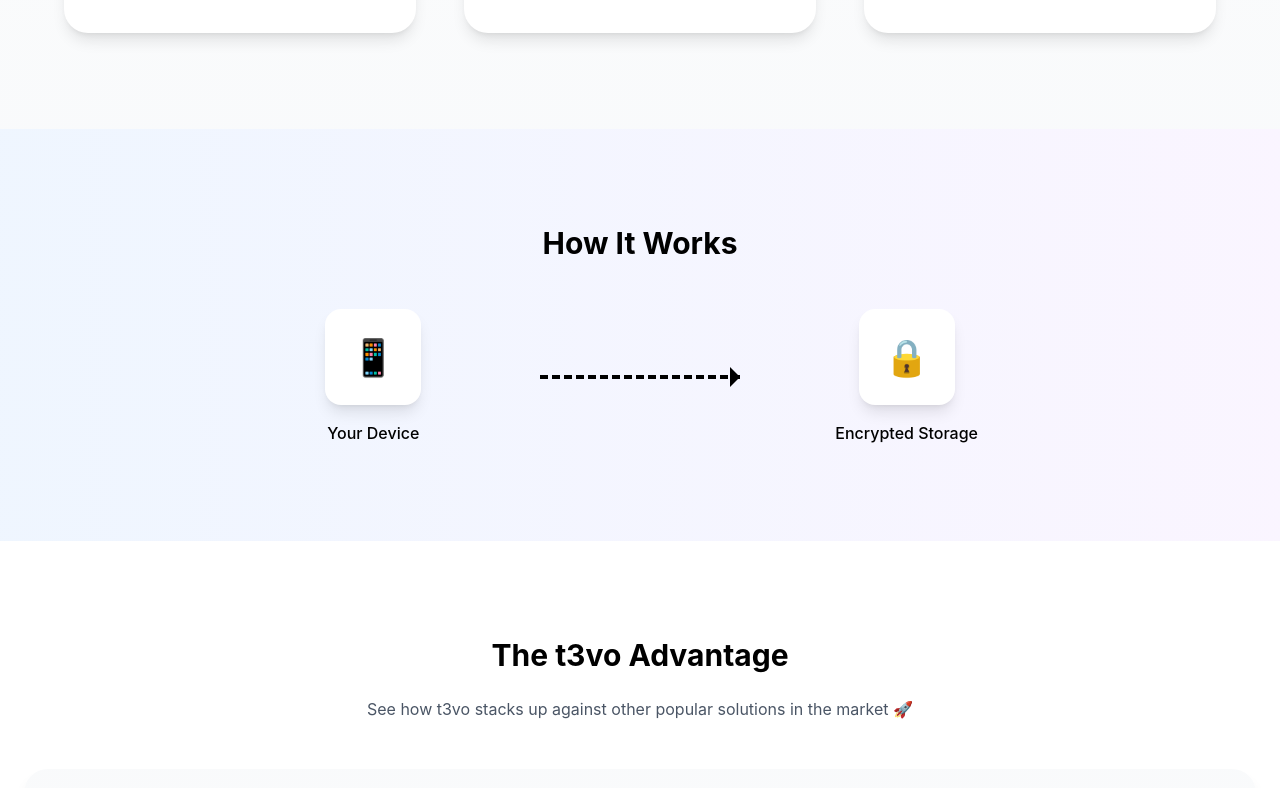
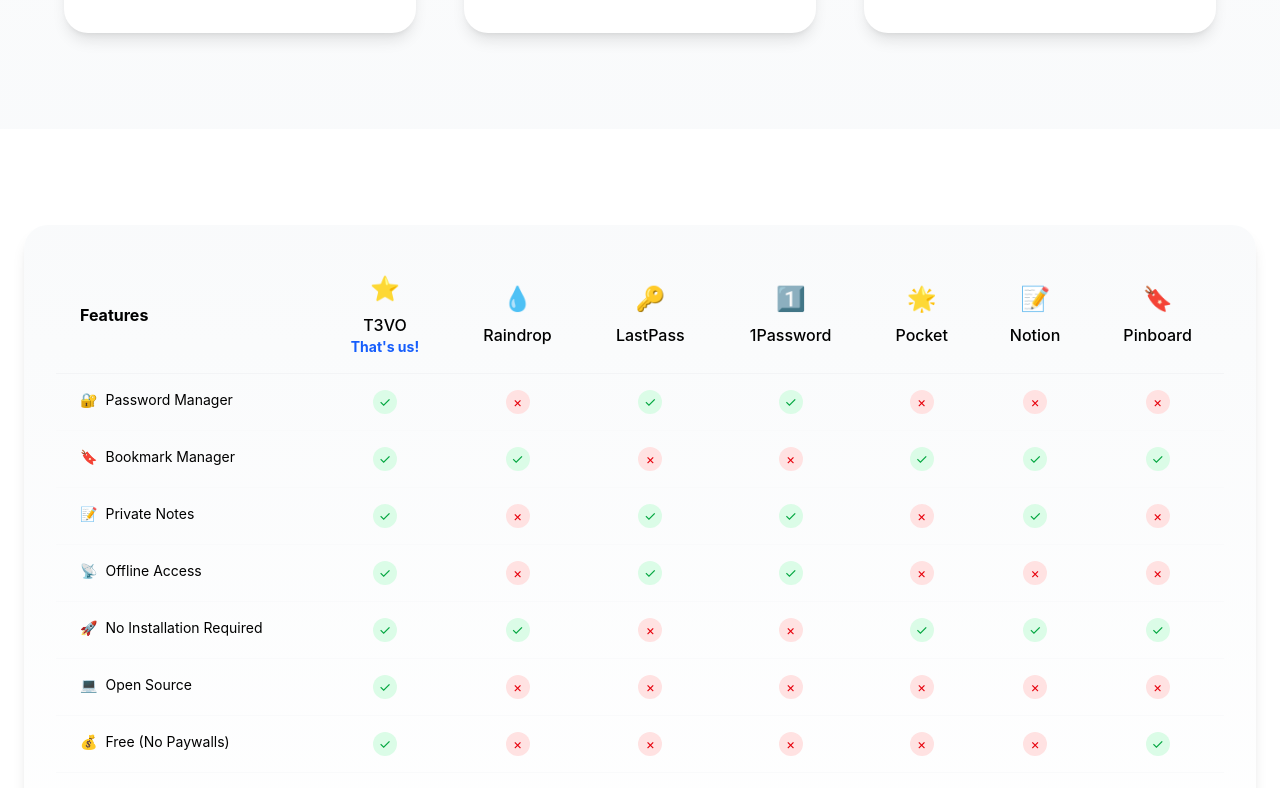
Before and after one commit to t3volabs/t3vo-website, a Vue app: page / in a window 1280 px wide. Shown: the part 1020-1808 px from the top of the page. Built offline with nearby package versions, Linux system fonts and the light colour scheme.

Commit message:
Remove DataFlowDiagram component and clean up App.vue layout; minor adjustments in HeroSection and FeaturesC for consistency

```diff
--- a/src/App.vue
+++ b/src/App.vue
@@ -2,8 +2,7 @@
   <div class="min-h-screen bg-gradient-to-b from-gray-50 to-white">
     <main>
       <HeroSection />
-      <DataFlowDiagram />
-      <FeatureComparison />
+       <FeatureComparison />
       <OpenSourceSection />
     </main>
 
@@ -18,8 +17,7 @@
 <script setup>
 import { ref, onMounted } from "vue";
 import HeroSection from "./components/HeroSection.vue";
-import DataFlowDiagram from "./components/DataFlowDiagram.vue";
-import FeatureComparison from "./components/FeaturesC.vue";
+ import FeatureComparison from "./components/FeaturesC.vue";
 import OpenSourceSection from "./components/OpenS.vue";
 
 const currentYear = ref(new Date().getFullYear());
--- a/src/components/DataFlowDiagram.vue
+++ /dev/null
@@ -1,28 +0,0 @@
-<template>
-    <section class="py-24 relative overflow-hidden">
-      <div class="absolute inset-0 bg-gradient-to-r from-blue-50 to-purple-50"></div>
-      <div class="relative container mx-auto px-6">
-        <h2 class="text-3xl font-bold text-center mb-12">How It Works</h2>
-        <div class="grid grid-cols-3 gap-8 items-center max-w-3xl mx-auto">
-          <div class="text-center">
-            <div class="w-24 h-24 bg-white rounded-2xl shadow-lg mx-auto mb-4 flex items-center justify-center">
-              <span class="text-4xl">📱</span>
-            </div>
-            <p class="font-medium">Your Device</p>
-          </div>
-          <div class="flex justify-center">
-            <svg class="w-full max-w-[200px]" viewBox="0 0 100 10">
-              <line x1="0" y1="5" x2="100" y2="5" stroke="currentColor" stroke-width="2" stroke-dasharray="4 2" />
-              <polygon points="95,0 95,10 100,5" fill="currentColor" />
-            </svg>
-          </div>
-          <div class="text-center">
-            <div class="w-24 h-24 bg-white rounded-2xl shadow-lg mx-auto mb-4 flex items-center justify-center">
-              <span class="text-4xl">🔒</span>
-            </div>
-            <p class="font-medium">Encrypted Storage</p>
-          </div>
-        </div>
-      </div>
-    </section>
-  </template>
--- a/src/components/FeaturesC.vue
+++ b/src/components/FeaturesC.vue
@@ -1,8 +1,6 @@
 <template>
   <section id="comparison" class="py-24 bg-white">
     <div class="container mx-auto px-6">
-        <h2 class="text-3xl font-bold text-center mb-6">The t3vo Advantage</h2>
-        <p class="text-gray-600 text-center mb-12 max-w-2xl mx-auto">See how t3vo stacks up against other popular solutions in the market 🚀</p>
       <div class="w-full bg-gradient-to-b from-gray-50 to-white rounded-3xl p-4 md:p-8 shadow-lg overflow-x-auto">
         <table class="w-full table-auto">
           <thead>
@@ -24,11 +22,8 @@
                 <span>{{ feature.feature }}</span>
               </td>
               <td v-for="(supported, index) in feature.apps" :key="index" class="py-2 px-2 md:py-4 md:px-6 text-center">
-                  <span :class="[
-                    'inline-flex items-center justify-center w-6 h-6 rounded-full',
-                    supported ? 'bg-green-100 text-green-600' : 'bg-red-100 text-red-600'
-                  ]">
-                    {{ supported ? '✓' : '×' }}
+                <span :class="['inline-flex items-center justify-center w-6 h-6 rounded-full', supported ? 'bg-green-100 text-green-600' : 'bg-red-100 text-red-600']">
+                  {{ supported ? "✓" : "×" }}
                 </span>
               </td>
             </tr>
@@ -41,14 +36,14 @@
 
 <script setup>
 const apps = [
-    { name: 't3vo', emoji: '⭐️', note: "That's us!" },
-    { name: 'Raindrop', emoji: '💧' },
-    { name: 'LastPass', emoji: '🔑' },
-    { name: '1Password', emoji: '1️⃣' },
-    { name: 'Pocket', emoji: '🌟' },
-    { name: 'Notion', emoji: '📝' },
-    { name: 'Pinboard', emoji: '🔖' },
-  ]
+  { name: "T3VO", emoji: "⭐️", note: "That's us!" },
+  { name: "Raindrop", emoji: "💧" },
+  { name: "LastPass", emoji: "🔑" },
+  { name: "1Password", emoji: "1️⃣" },
+  { name: "Pocket", emoji: "🌟" },
+  { name: "Notion", emoji: "📝" },
+  { name: "Pinboard", emoji: "🔖" },
+];
 
 const features = [
   { feature: "Password Manager", emoji: "🔐", apps: [true, false, true, true, false, false, false] },
@@ -60,5 +55,5 @@
   { feature: "Free (No Paywalls)", emoji: "💰", apps: [true, false, false, false, false, false, true] },
   { feature: "End-to-End Encryption", emoji: "🔒", apps: [true, false, true, true, false, false, false] },
   { feature: "PWA Support", emoji: "⚡️", apps: [true, true, false, false, true, false, false] },
-  ]
+];
 </script>
--- a/src/components/HeroSection.vue
+++ b/src/components/HeroSection.vue
@@ -1,26 +1,20 @@
 <template>
   <div class="font-sans text-gray-900 bg-gradient-to-b from-white to-gray-50">
-    <!-- Hero Section -->
     <section class="py-24 text-center max-w-5xl mx-auto px-6">
-      <div class="inline-block bg-blue-50 text-blue-600 rounded-full px-4 py-1 text-sm font-medium mb-8 animate-pulse">
-        Open Source ✨
-      </div>
-      <h1 class="text-6xl font-bold mb-6 bg-gradient-to-r from-blue-600 to-purple-600 bg-clip-text text-transparent">
-        T 3 V O
-      </h1>
+      <div class="inline-block bg-blue-50 text-blue-600 rounded-full px-4 py-1 text-sm font-medium mb-8 animate-pulse">Open Source ✨</div>
+      <h1 class="text-6xl font-bold mb-6 bg-gradient-to-r from-blue-600 to-purple-600 bg-clip-text text-transparent">T 3 V O</h1>
       <p class="text-xl text-gray-600 mb-12 leading-relaxed">
-        Password manager. Bookmark organizer. Private notes.<br>
+        Password manager. Bookmark organizer. Private notes.<br />
         All encrypted. All offline-capable. Zero compromises.
       </p>
       <a href="https://app.t3vo.com" class="inline-flex items-center gap-2 bg-gradient-to-r from-blue-600 to-purple-600 text-white font-medium py-3 px-8 rounded-full hover:from-blue-700 hover:to-purple-700 transition-all duration-300 shadow-lg hover:shadow-xl transform hover:scale-105">
         Get Started – It's Free
         <svg xmlns="http://www.w3.org/2000/svg" width="20" height="20" viewBox="0 0 24 24" fill="none" stroke="currentColor" stroke-width="2" stroke-linecap="round" stroke-linejoin="round">
-          <path d="M5 12h14m-7-7 7 7-7 7"/>
+          <path d="M5 12h14m-7-7 7 7-7 7" />
         </svg>
       </a>
     </section>
 
-    <!-- Features Section -->
     <section id="features" class="py-24">
       <div class="container mx-auto px-6">
         <div class="grid md:grid-cols-3 gap-12 max-w-6xl mx-auto">
@@ -49,9 +43,8 @@
 </script>
 
 <style>
-
 body {
-  font-family: 'Inter', sans-serif;
+  font-family: "Inter", sans-serif;
 }
 
 .animate-pulse {
@@ -59,11 +52,12 @@
 }
 
 @keyframes pulse {
-  0%, 100% {
+  0%,
+  100% {
     opacity: 1;
   }
   50% {
-    opacity: .5;
+    opacity: 0.5;
   }
 }
 </style>
```
Lines whose indentation alone changed are shown as unchanged.
